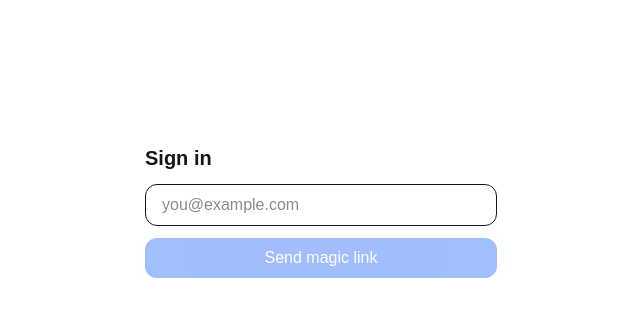
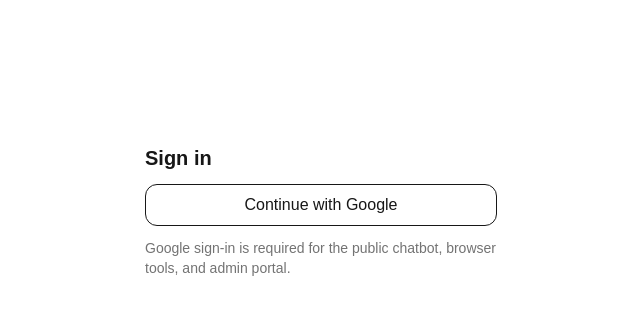
Before and after one commit to mrfarvees-official/chatbot, a Next.js app: page /login in a window 1280 px wide. Shown: the top 316 px of the page, without its empty margins (319-959 px from the left). Built offline with nearby package versions, Linux system fonts and the light colour scheme; no server answers.

Commit message:
feat: require Google authentication for chat

```diff
--- /dev/null
+++ b/app/api/auth/google/route.ts
@@ -0,0 +1,18 @@
+import { getSupabaseAuth } from "@/lib/supabase-auth";
+import { NextResponse } from "next/server";
+
+export async function GET(req: Request) {
+  const supabase = await getSupabaseAuth();
+  const redirectTo = new URL("/api/auth/callback", req.url).toString();
+  const { data, error } = await supabase.auth.signInWithOAuth({
+    provider: "google",
+    options: { redirectTo },
+  });
+
+  if (error || !data.url) {
+    console.error("Google login failed:", error?.message ?? "Missing OAuth URL");
+    return NextResponse.redirect(new URL("/login?error=google", req.url));
+  }
+
+  return NextResponse.redirect(data.url);
+}
--- a/app/api/auth/login/route.ts
+++ /dev/null
@@ -1,26 +0,0 @@
-import { getSupabaseAuth } from "@/lib/supabase-auth";
-import { rateLimit } from "@/lib/rate-limit";
-
-export async function POST(req: Request) {
-  const ip =
-    req.headers.get("x-forwarded-for")?.split(",")[0].trim() ?? "local";
-  if (!rateLimit(`login:${ip}`, 5, 10 * 60_000)) {
-    return Response.json({ error: "Too many attempts" }, { status: 429 });
-  }
-  const { email } = await req.json().catch(() => ({}));
-
-  if (typeof email === "string" && /^[^\s@]+@[^\s@]+\.[^\s@]+$/.test(email.trim())) {
-    const supabase = await getSupabaseAuth();
-    const { error } = await supabase.auth.signInWithOtp({
-      email: email.trim(),
-      options: {
-        // General users may sign in; admin access remains protected by ADMIN_EMAILS.
-        shouldCreateUser: true,
-        emailRedirectTo: `${process.env.APP_URL}/api/auth/callback`,
-      },
-    });
-    if (error) console.error("Login email failed:", error.message);
-  }
-  // Same response either way, so the allowlist can't be probed.
-  return Response.json({ ok: true });
-}
--- a/app/login/page.tsx
+++ b/app/login/page.tsx
@@ -2,9 +2,11 @@
 import { useEffect, useState } from "react";
 
 export default function Login() {
-  const [email, setEmail] = useState("");
-  const [sent, setSent] = useState(false);
-  const [busy, setBusy] = useState(false);
+  const [error] = useState(() =>
+    typeof window !== "undefined" && new URLSearchParams(window.location.search).get("error") === "google"
+      ? "Google sign-in could not be started. Check that Google is enabled in Supabase."
+      : "",
+  );
 
   useEffect(() => {
     fetch("/api/auth/me")
@@ -15,44 +17,19 @@
       .catch(() => {});
   }, []);
 
-  async function submit() {
-    setBusy(true);
-    await fetch("/api/auth/login", {
-      method: "POST",
-      headers: { "Content-Type": "application/json" },
-      body: JSON.stringify({ email }),
-    });
-    setSent(true);
-    setBusy(false);
-  }
-
   return (
     <main className="mx-auto mt-32 max-w-sm space-y-3 p-4">
       <h1 className="text-xl font-semibold">Sign in</h1>
-      {sent ? (
-        <p>
-          If the address is valid, a sign-in link is on its way. Open it in
-          this browser to unlock your profile and advanced browser tools.
-        </p>
-      ) : (
-        <>
-          <input
-            type="email"
-            className="w-full rounded-xl border px-4 py-2"
-            placeholder="you@example.com"
-            value={email}
-            onChange={(e) => setEmail(e.target.value)}
-            onKeyDown={(e) => e.key === "Enter" && email && submit()}
-          />
-          <button
-            className="w-full rounded-xl bg-blue-600 py-2 text-white disabled:opacity-40"
-            disabled={!email || busy}
-            onClick={submit}
-          >
-            Send magic link
-          </button>
-        </>
-      )}
+      {error && <p className="rounded-lg border border-red-300 p-3 text-sm text-red-700">{error}</p>}
+      <a
+        className="block w-full rounded-xl border px-4 py-2 text-center"
+        href="/api/auth/google"
+      >
+        Continue with Google
+      </a>
+      <p className="text-sm text-neutral-500">
+        Google sign-in is required for the public chatbot, browser tools, and admin portal.
+      </p>
     </main>
   );
 }
--- a/app/page.tsx
+++ b/app/page.tsx
@@ -185,11 +185,16 @@
         {streaming && <div className="w-fit max-w-[85%] whitespace-pre-wrap rounded-2xl bg-neutral-200 px-4 py-2 text-neutral-900">{streaming}</div>}
         <div ref={bottomRef} />
       </div>
+      {auth.status === "signed_out" && (
+        <p className="pb-2 text-sm text-neutral-600">
+          Sign in with Google to use the public chatbot. <a className="underline" href="/login">Continue to sign in</a>
+        </p>
+      )}
       {status && <p className="pb-2 text-sm text-neutral-600">{status}</p>}
       {error && <p className="pb-2 text-sm text-red-600">{error}</p>}
       <div className="flex gap-2 w-2xl">
-        <input className="flex-1 rounded-xl border px-4 py-2 w-1/2" placeholder="Ask me anything…" value={input} onChange={(e) => setInput(e.target.value)} onKeyDown={(e) => e.key === "Enter" && !e.shiftKey && send()} disabled={busy} />
-        {busy ? <button className="rounded-xl border px-4" onClick={() => abortRef.current?.abort()}>Stop</button> : <button className="rounded-xl bg-blue-600 px-4 text-white disabled:opacity-40" disabled={!input.trim()} onClick={send}>Send</button>}
+        <input className="flex-1 rounded-xl border px-4 py-2 w-1/2" placeholder="Ask me anything…" value={input} onChange={(e) => setInput(e.target.value)} onKeyDown={(e) => e.key === "Enter" && !e.shiftKey && send()} disabled={busy || auth.status !== "signed_in"} />
+        {busy ? <button className="rounded-xl border px-4" onClick={() => abortRef.current?.abort()}>Stop</button> : <button className="rounded-xl bg-blue-600 px-4 text-white disabled:opacity-40" disabled={!input.trim() || auth.status !== "signed_in"} onClick={send}>Send</button>}
       </div>
     </main>
   );
--- a/lib/chat-handler.ts
+++ b/lib/chat-handler.ts
@@ -338,6 +338,7 @@
     console.error("Chat auth lookup failed:", error);
   }
   const authenticated = Boolean(user?.email && user.email_confirmed_at);
+  if (!authenticated) return Response.json({ error: "Authentication required" }, { status: 401 });
   const tools = sanitizeTools(body?.tools, authenticated);
   if (process.env.NEXT_PUBLIC_EXTENSION_DEBUG_LOGGING === "true") {
     console.debug("[chat] tools", {
```
